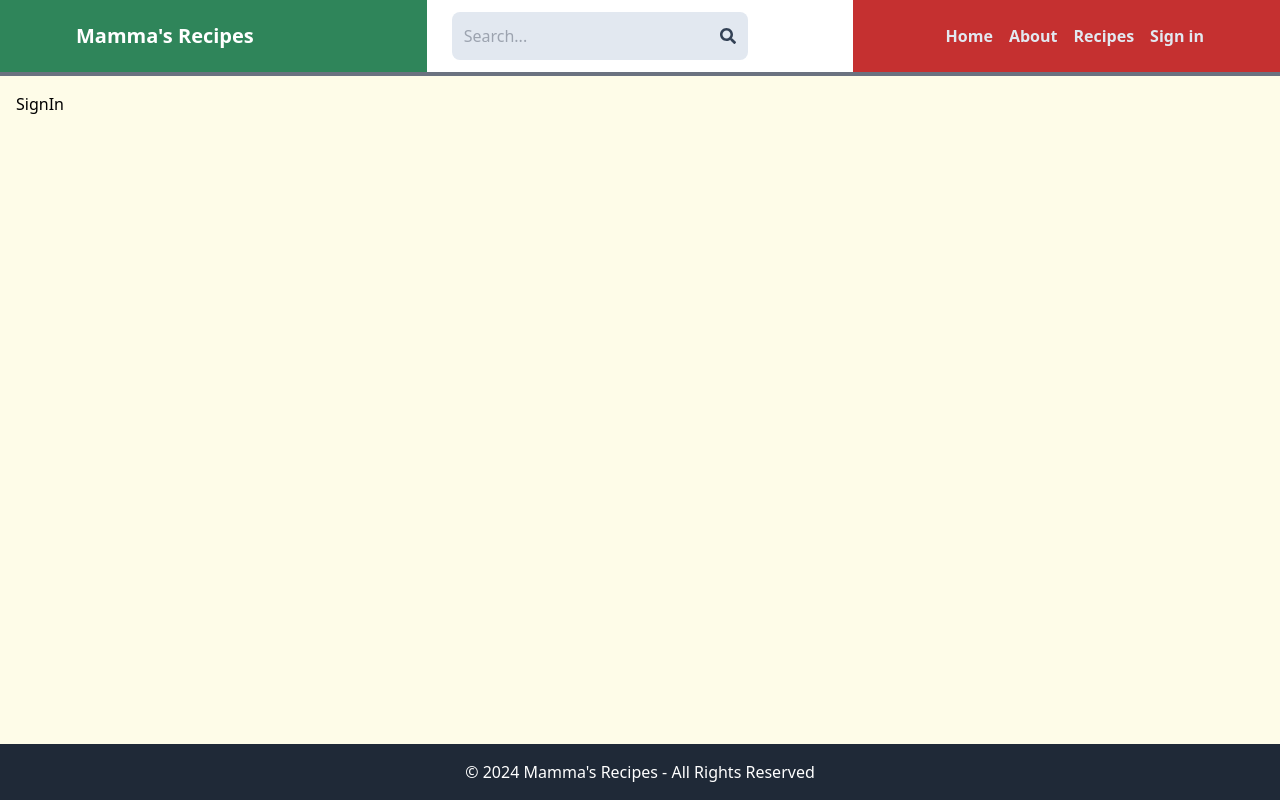
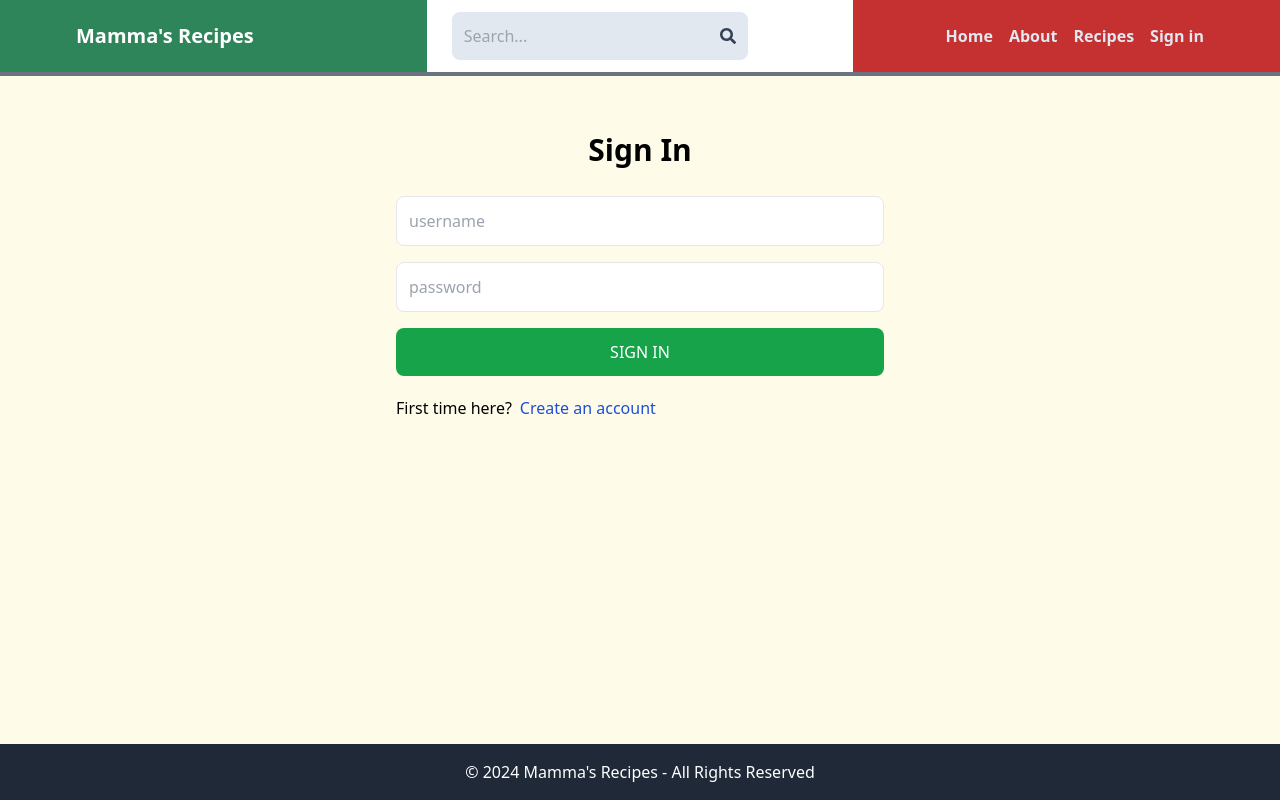
Before and after one commit to AlexMcBex/Mammas-Recipes, a React (Create React App) app in the folder mammas-recipes-client/: page /sign-in in a window 1280 px wide. Built offline with nearby package versions, Linux system fonts and the light colour scheme.

Commit message:
made UI for SignIn

```diff
--- a/mammas-recipes-client/src/pages/SignIn.jsx
+++ b/mammas-recipes-client/src/pages/SignIn.jsx
@@ -1,7 +1,89 @@
-import React from 'react'
+import { useState } from "react"
+import { Link, useNavigate } from "react-router-dom"
+import apiUrl from "../apiConfig"
+import axios from "axios"
 
 export default function SignIn() {
+  const [formData, setFormData] = useState({
+    username: "",
+    password: "",
+  })
+  const [error, setError] = useState(null)
+  // const [success, setSuccess] = useState(null)
+  const [loading, setLoading] = useState(false)
+
+  const navigate = useNavigate()
+
+  const handleChange = (e) => {
+    setFormData({
+      ...formData,
+      [e.target.id]: e.target.value,
+    })
+  }
+
+  const handleSignIn = async (e) => {
+    try {
+      setLoading(true)
+      const res = await axios.post(`${apiUrl}/token/`, formData, {
+        headers: {
+          "Content-Type": "application/json",
+        },
+      })
+
+      if (res.status !== 200) {
+        throw new Error(res.data.detail || "An error occurred")
+      }
+
+      //  token gets stored in localStorage
+      const { access } = res.data
+      localStorage.setItem("token", access)
+
+      //   console.log(res.data)
+      setError(null)
+      setLoading(false)
+      navigate("/")
+    } catch (err) {
+      //   console.log(err)
+      setLoading(false)
+      setError(err.message)
+    }
+  }
+
+  const handleSubmit = (e) => {
+    e.preventDefault()
+    handleSignIn()
+  }
+
   return (
-    <div>SignIn</div>
-  )
+<div className="p-3 max-w-lg mx-auto">
+      <h1 className="text-3xl text-center font-semibold my-7">Sign In</h1>
+      <form onSubmit={handleSubmit} className="flex flex-col gap-4">
+        <input
+          type="text"
+          placeholder="username"
+          className="border p-3 rounded-lg"
+          id="username"
+          value={formData.username}
+          onChange={handleChange}
+        />
+        <input
+          type="password"
+          placeholder="password"
+          className="border p-3 rounded-lg"
+          id="password"
+          value={formData.password}
+          onChange={handleChange}
+        />
+        <button className="bg-green-600 text-white p-3 rounded-lg uppercase hover:opacity-80">
+          {loading ? "Loading..." : "Sign In"}
+        </button>
+      </form>
+      <div className="flex gap-2 mt-5">
+        <p>First time here?</p>
+        <Link to={"/sign-up"}>
+          <span className="text-blue-700">Create an account</span>
+        </Link>
+      </div>
+      {error && <p className="text-red-500 font-bold">{error}</p>}
+    </div>  )
 }
```
